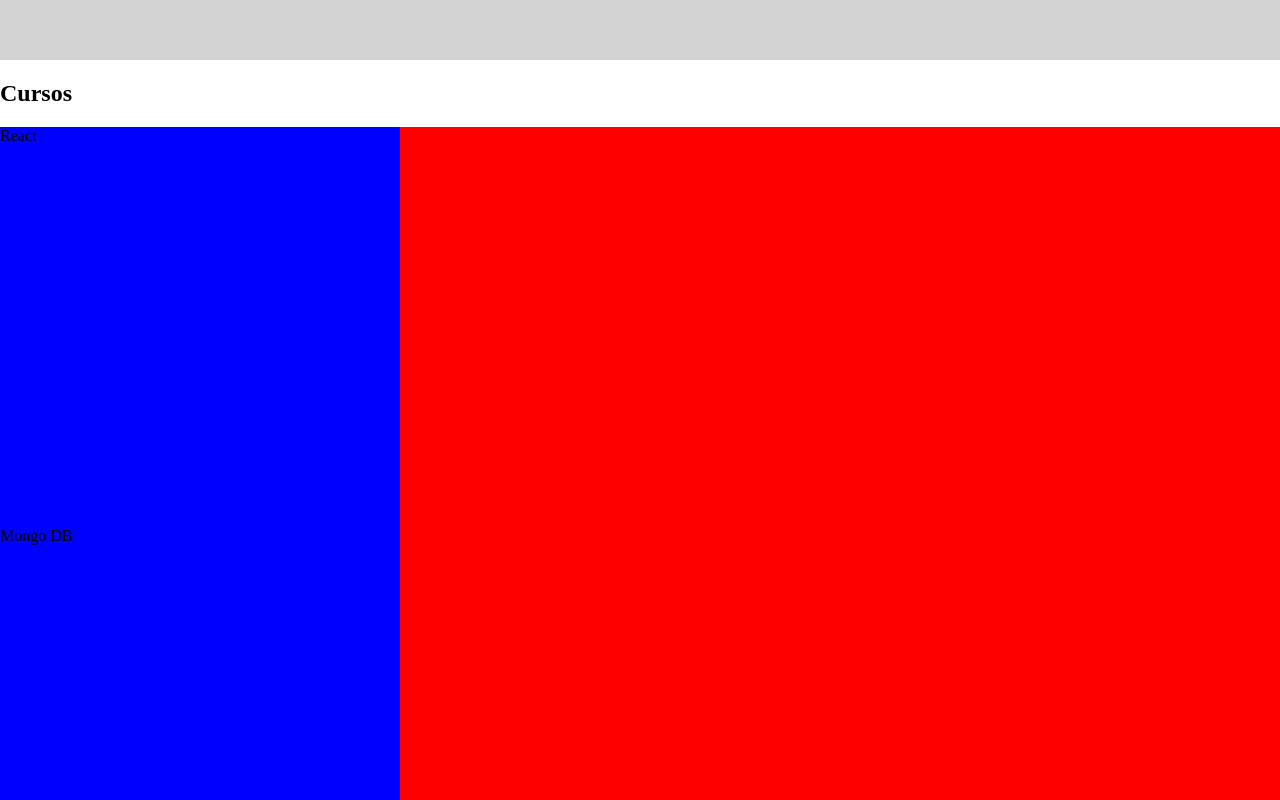
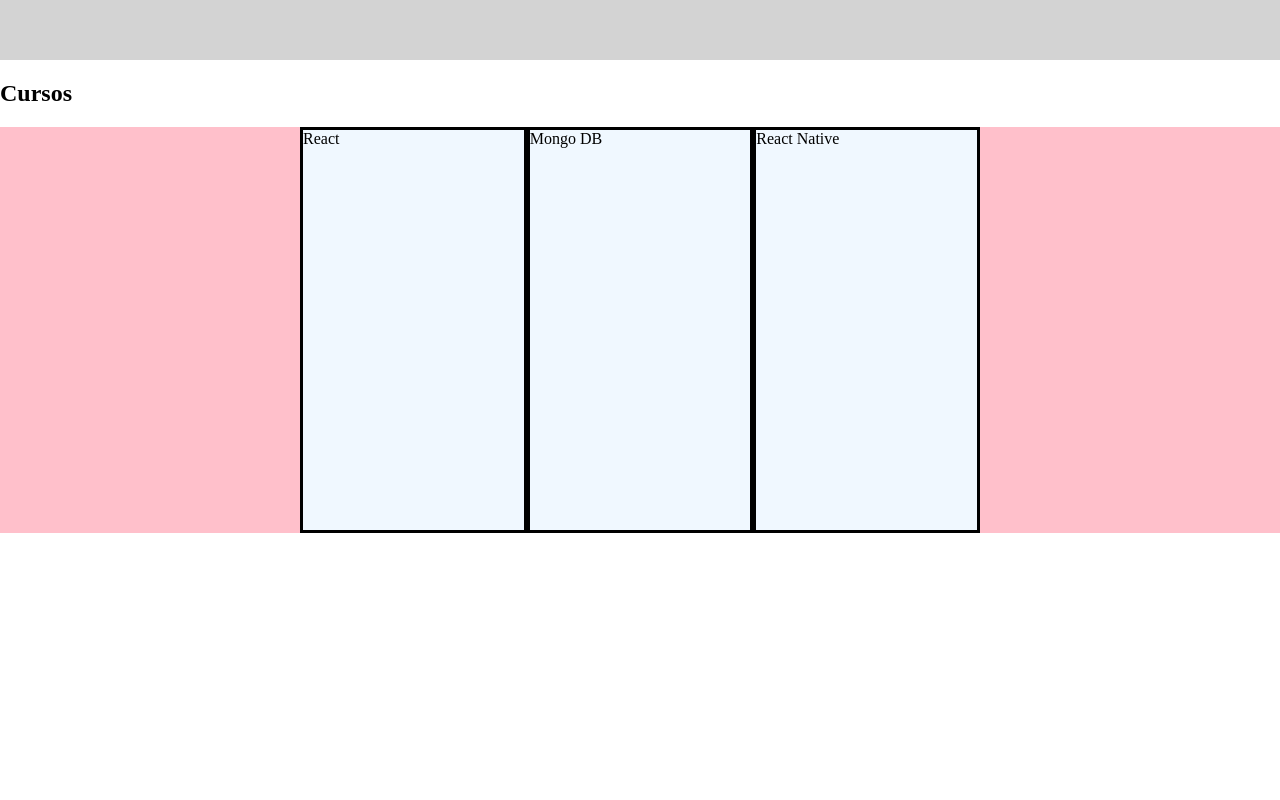
Before and after one commit to kelvisdev/fundamentos-css-scss-flexbox, a plain HTML site: page curso-scss/index.html in a window 1280 px wide. Shown: the part 740-1540 px from the top of the page. After the commit the page ends 1273 px from the top, so only its background shows below. Drawn offline with nearby package versions, Linux system fonts and the light colour scheme.

Commit message:
Adiciona flexbox na seção de cursos

```diff
--- a/curso-scss/style.css
+++ b/curso-scss/style.css
@@ -18,11 +18,18 @@ h1 {
 }
 
 .cards-container {
-   background-color: red;
+  background-color: pink;
+  display: flex;
+  flex-direction: row;
+
+  justify-content: space-between;
+  padding: 0 300px;
 }
 
 .card {
-  background-color: blue;
+  background-color: aliceblue;
   width: 400px;
+
   height: 400px;
+  border: solid;
 }
```
